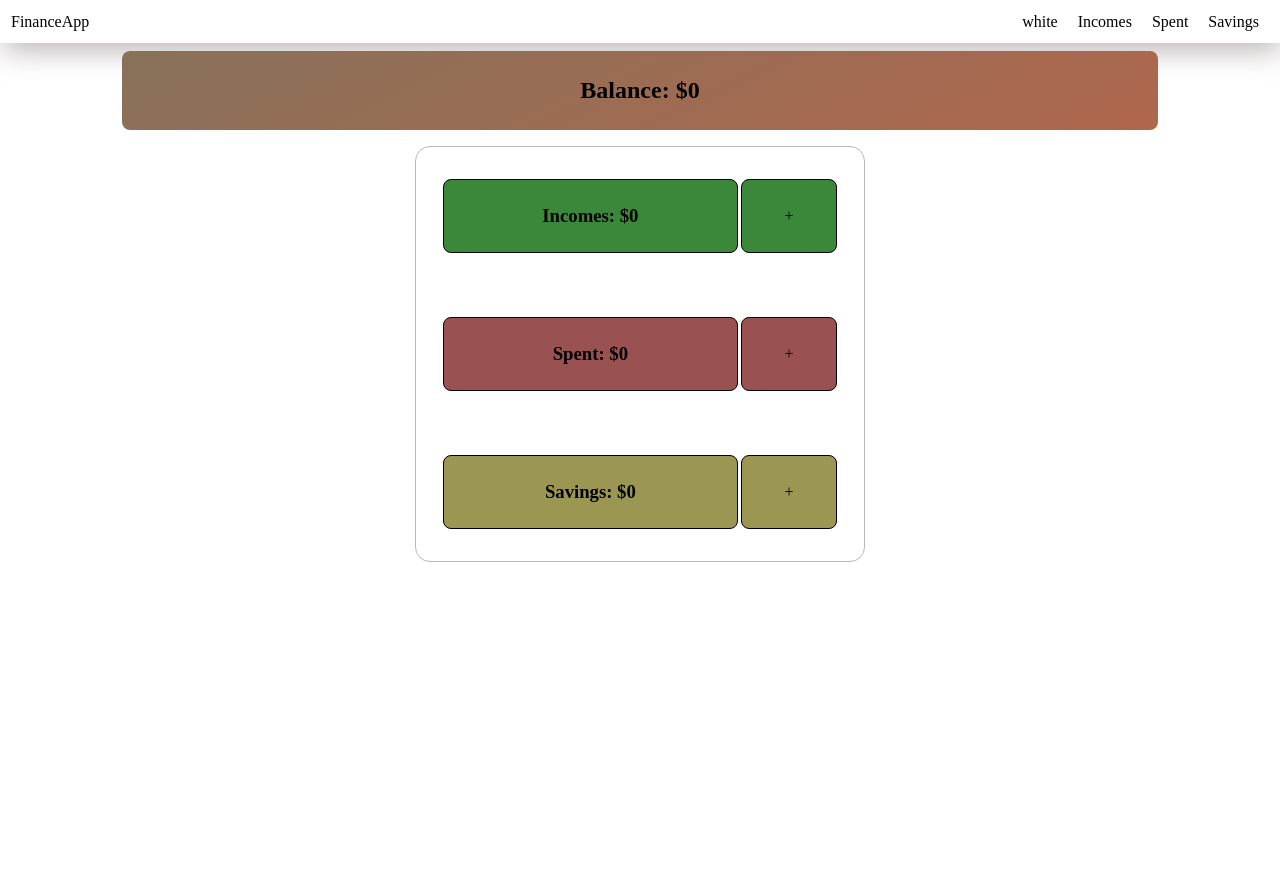
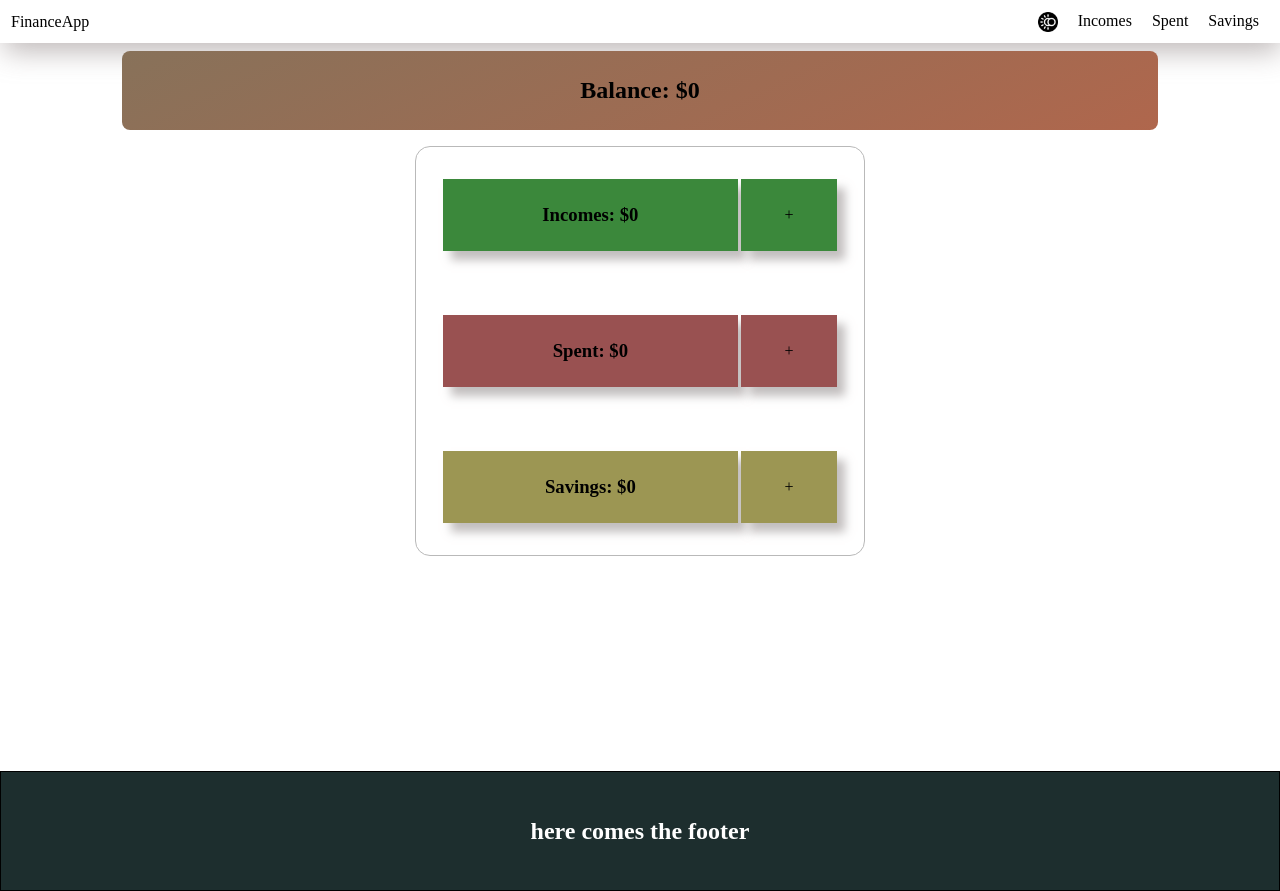
Before and after one commit to CruzFM/myfinanceapp, a React (Create React App) app: page / in a window 1280 px wide. Before the commit the page ends 851 px from the top, so only its background shows below. Built offline with nearby package versions, Linux system fonts and the light colour scheme.

Commit message:
footer added, toggle button for dark mode added

```diff
--- a/public/index.html
+++ b/public/index.html
@@ -24,7 +24,7 @@
       work correctly both with client-side routing and a non-root public URL.
       Learn how to configure a non-root public URL by running `npm run build`.
     -->
-    <title>React App</title>
+    <title>My Finance App</title>
   </head>
   <body>
     <noscript>You need to enable JavaScript to run this app.</noscript>
--- a/src/App.js
+++ b/src/App.js
@@ -7,6 +7,7 @@ import {Incomes } from "./components/Incomes/Incomes"
 import {Spent } from "./components/Spent/Spent"
 import {Savings } from "./components/Savings/Savings"
 import { Navbar } from "./components/Navbar/Navbar"
+import { Footer } from './components/Footer/Footer';
 
 Modal.setAppElement('#root')
 function App() {
@@ -30,6 +31,7 @@ function App() {
       <Route path="/spent" element={<Spent />}/>
       <Route path="/savings" element={<Savings />}/>
     </Routes>
+    <Footer />
 
     </div>
   );
--- /dev/null
+++ b/src/components/Footer/Footer.jsx
@@ -0,0 +1,9 @@
+import "./footer.style.css";
+
+export const Footer = ()=>{
+    return(
+        <footer className="footer">
+            <h2>here comes the footer</h2>
+        </footer>
+    )
+}
--- /dev/null
+++ b/src/components/Footer/footer.style.css
@@ -0,0 +1,9 @@
+.footer{
+    height: 15vh;
+    display: flex;
+    justify-content: center;
+    align-items: center;
+    border: 1px solid black;
+    background-color: #1D2E2E;
+    color: white;
+}
--- a/src/components/Navbar/Navbar.jsx
+++ b/src/components/Navbar/Navbar.jsx
@@ -1,12 +1,26 @@
 import "./navbar.style.css";
+import lightModeBtn from "../../images/light-mode-btn.png"
+import darkModeBtn from "../../images/dark-mode-btn.png"
 import { Link } from "react-router-dom";
 
 export const Navbar = ( {isDarkMode, handleToggleDarkMode} )=>{
+
+    const changeDarkModeBtn = ()=>{
+        if(isDarkMode === true){
+            return(
+                <img src={lightModeBtn} style={{width: '20px'}} alt="lightMode"/>
+            )
+        } else {
+            return(
+                <img src={darkModeBtn} style={{width: '20px'}} alt="darkMode"/>
+            )
+        }
+    }
     return(
         <nav className="navbar">
             <span><Link to="/">FinanceApp</Link></span>
             <ul>
-                <li onClick={handleToggleDarkMode}>{isDarkMode === true ? "dark" : "white"}</li>
+                <li onClick={handleToggleDarkMode}>{changeDarkModeBtn()}</li>
                 <li><Link to="/incomes">Incomes</Link></li>
                 <li><Link to="/spent">Spent</Link></li>
                 <li><Link to="/savings">Savings</Link></li>
--- a/src/components/myAccount/MyAccount.jsx
+++ b/src/components/myAccount/MyAccount.jsx
@@ -47,9 +47,6 @@ export const MyAccount = ({ handleToggleDarkMode, isDarkMode }) => {
       <article className="myAccount--balance">
         <h2>Balance: ${totalBalance}</h2>
       </article>
-      {/* <article onClick={handleToggleDarkMode}>
-        {isDarkMode === true ? "dark" : "white"}
-      </article> */}
       <article className="myAccount--items">
         <div>
           <div>
--- a/src/components/myAccount/myAccount.css
+++ b/src/components/myAccount/myAccount.css
@@ -1,5 +1,5 @@
 .myAccount{
-    height: 100vh;
+    min-height: 80vh;
     display: flex;
     flex-direction: column;
     align-items: center;
@@ -32,31 +32,40 @@
 
 .myAccount--items > div >div:nth-child(1){
     grid-column: 1 / 4;
-    border: 1px solid black;
-    border-radius: 8px;
+    /* border: 1px solid black; */
+    /* border-radius: 8px; */
     padding: 25px 15px;
 }
 .myAccount--items > div >div:nth-child(2){
     grid-column: 4 / 5;
-    border: 1px solid black;
-    border-radius: 8px;
+    /* border: 1px solid black; */
+    /* border-radius: 8px; */
     display: grid;
     place-items: center;
 }
 
 .myAccount--items > div:nth-child(1) > div{
     background-color: rgb(59, 136, 59);
-    border-radius: 8px;
+    box-shadow: 8px 9px 9px 0px rgba(173,168,168,0.75);
+    -webkit-box-shadow: 8px 9px 9px 0px rgba(173,168,168,0.75);
+    -moz-box-shadow: 8px 9px 9px 0px rgba(173,168,168,0.75);
+    /* border-radius: 8px; */
 }
 
 .myAccount--items > div:nth-child(2) > div{
     background-color: rgb(153, 81, 81);
-    border-radius: 8px;
+    box-shadow: 8px 9px 9px 0px rgba(173,168,168,0.75);
+    -webkit-box-shadow: 8px 9px 9px 0px rgba(173,168,168,0.75);
+    -moz-box-shadow: 8px 9px 9px 0px rgba(173,168,168,0.75);
+    /* border-radius: 8px; */
 }
 
 .myAccount--items > div:nth-child(3) > div{
     background-color: rgb(156, 150, 83);
-    border-radius: 8px;
+    box-shadow: 8px 9px 9px 0px rgba(173,168,168,0.75);
+    -webkit-box-shadow: 8px 9px 9px 0px rgba(173,168,168,0.75);
+    -moz-box-shadow: 8px 9px 9px 0px rgba(173,168,168,0.75);
+    /* border-radius: 8px; */
 }
 
 
@@ -99,6 +108,10 @@
 }
 
 @media screen and (min-width: 760px){
+
+    .myAccount{
+        min-height: 90vh;
+    }
     .myAccount--items{
         border: 0.5px solid rgb(185, 185, 185);
         border-radius: 15px;
```
Also changed, not shown: src/images/dark-mode-btn.png (added), src/images/light-mode-btn.png (added).
